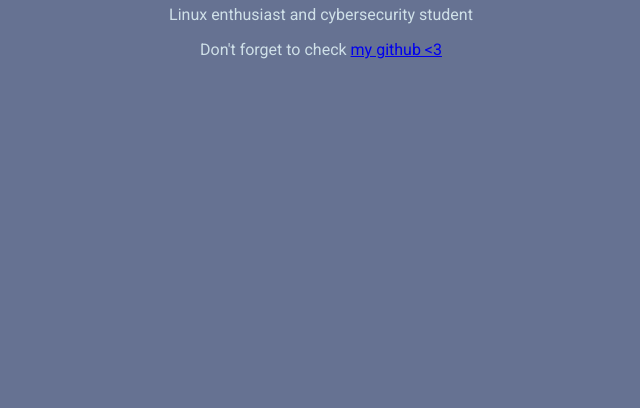
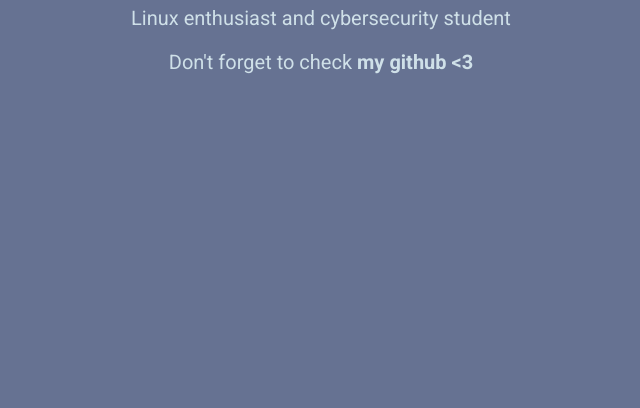
Before and after one commit to dogmwa/website, a plain HTML site: page index.html in a window 1280 px wide. Shown: the part 408-816 px from the top of the page, without its empty margins (319-959 px from the left). Drawn offline with Linux system fonts and the light colour scheme.

Commit message:
Update index.html

```diff
--- a/index.html
+++ b/index.html
@@ -10,9 +10,14 @@
     <link href="https://fonts.googleapis.com/css2?family=Roboto:wght@400;700&display=swap" rel="stylesheet" />
 
     <style>
+        html, body {
+            overflow: hidden;
+        }
+
         body {
             background-color: #667292;
             font-family: 'Roboto', sans-serif;
+            font-size: 20px;
             color: #cfe0e8;
             display: flex;
             justify-content: center;
@@ -20,9 +25,6 @@
             height: 100vh;
             text-align: center;
         }
-
-            overflow: hidden; /* Hide scrollbars */
-
 
         a {
             color: #cfe0e8;
```
